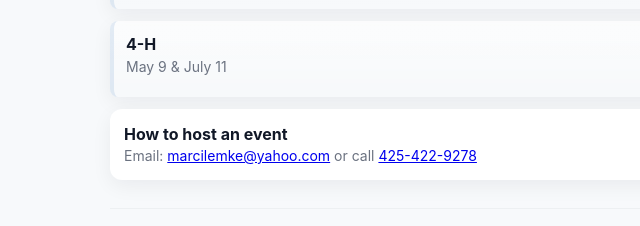
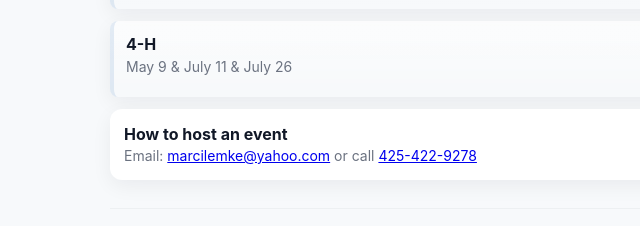
Before and after one commit to dparks213/BLT-Arena, a plain HTML site: page html/events.html in a window 1280 px wide. Shown: the part 603-829 px from the top of the page, 0-640 px from the left. Drawn offline with Linux system fonts and the light colour scheme.

Commit message:
Update events.html

```diff
--- a/html/events.html
+++ b/html/events.html
@@ -58,7 +58,7 @@
       </div>
       <div class="card event" style="margin-top:12px;">
         <div style="font-weight:700">4-H</div>
-        <div class="small">May 9 & July 11</div>
+        <div class="small">May 9 & July 11 & July 26</div>
         <div style="margin-top:8px;"></div>
       </div>
       <div class="card" style="margin-top:12px;">
```
